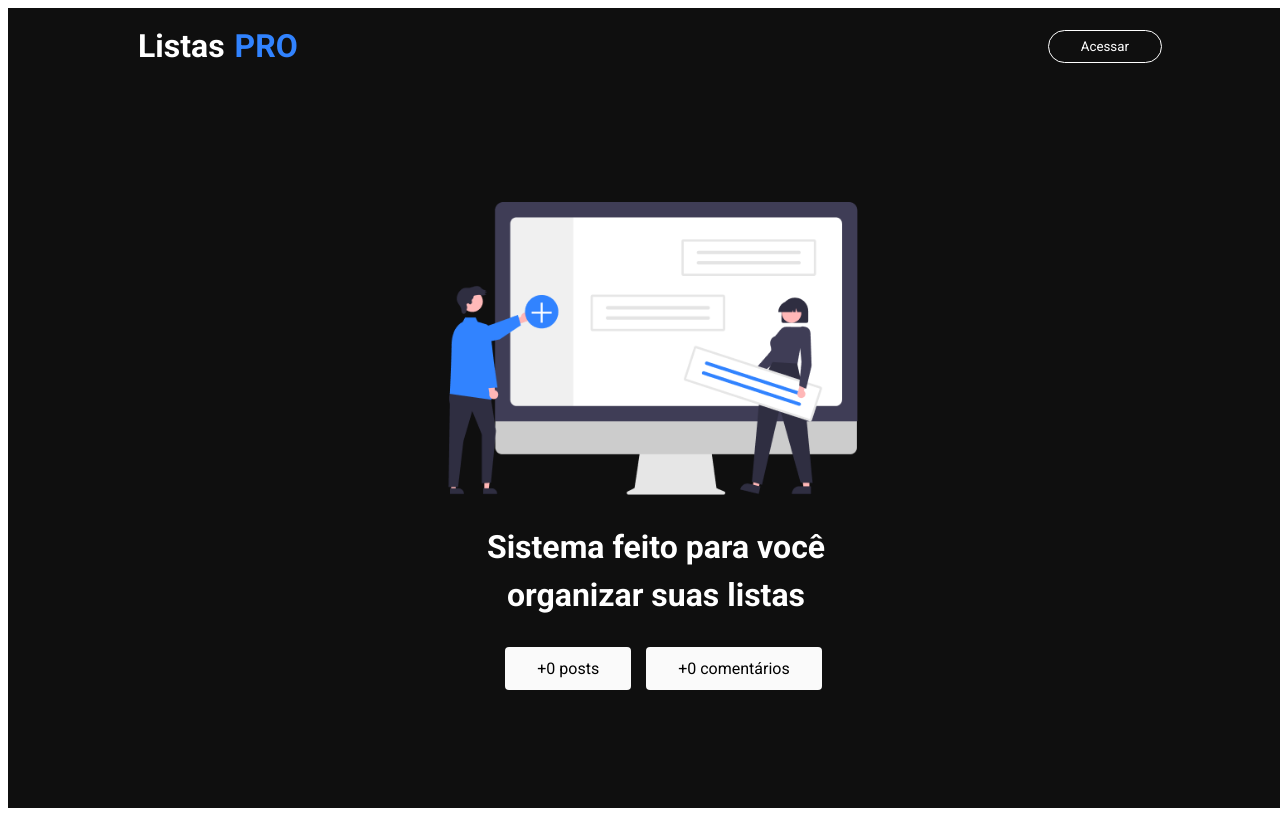
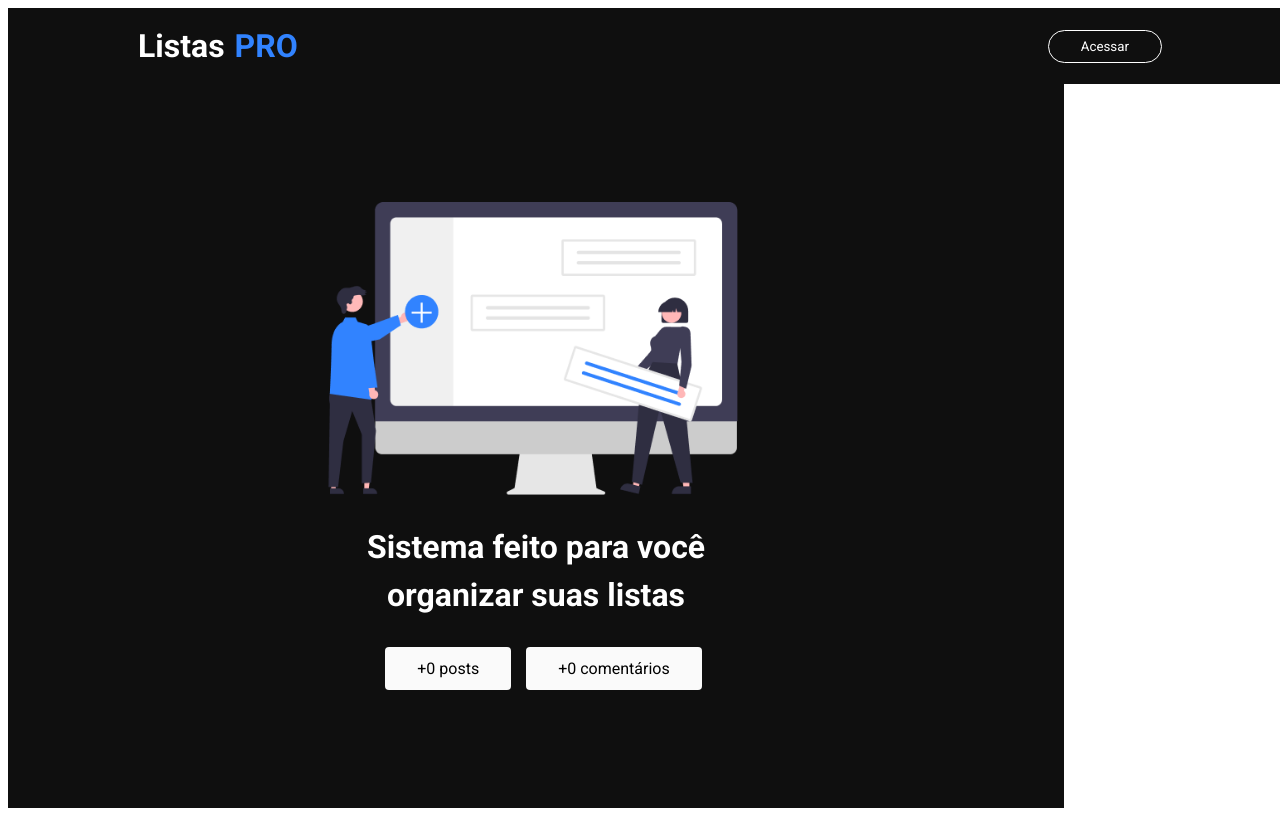
Before and after one commit to MikeSV2809/ListasPRO, a Next.js app: page / in a window 1280 px wide. Shown: the top 816 px of the page. Built offline with nearby package versions, Linux system fonts and the light colour scheme; no server answers; the database is empty.

Commit message:
Alterações de CSS do site

```diff
--- a/src/pages/dashboard/styles.module.css
+++ b/src/pages/dashboard/styles.module.css
@@ -1,13 +1,14 @@
 .container {
     width: 100%;
-    min-width: 100%;
+    max-width: 1200px;
     display: flex;
     flex-direction: column;
 }
 
 .content {
     background-color: #0f0f0f;
-    width: 1200px;
+    width: 100%;
+    max-width: 1200px;
     min-height: 180px;
     display: flex;
     align-items: center;
@@ -152,8 +153,4 @@
     .taskContainer {
         padding: 0 10px;
     }
-
-    .content {
-        min-height: 180px;
-    }
 }
--- a/src/pages/home.module.css
+++ b/src/pages/home.module.css
@@ -3,6 +3,7 @@
 .container {
     background-color: #0f0f0f;
     width: 100%;
+    max-width: 1024px;
     min-height: calc(100vh - 76px);
     display: flex;
     justify-content: center;
```
